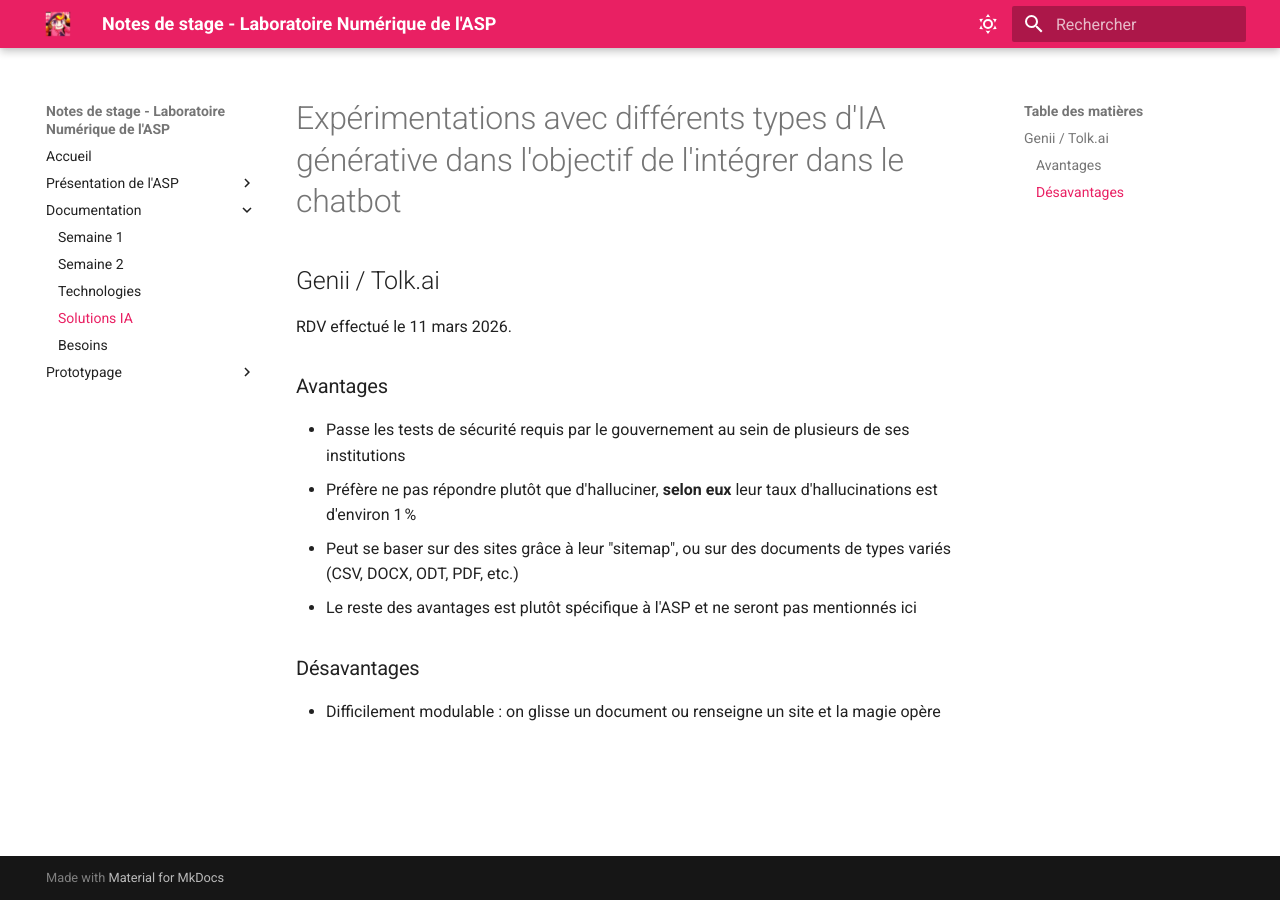
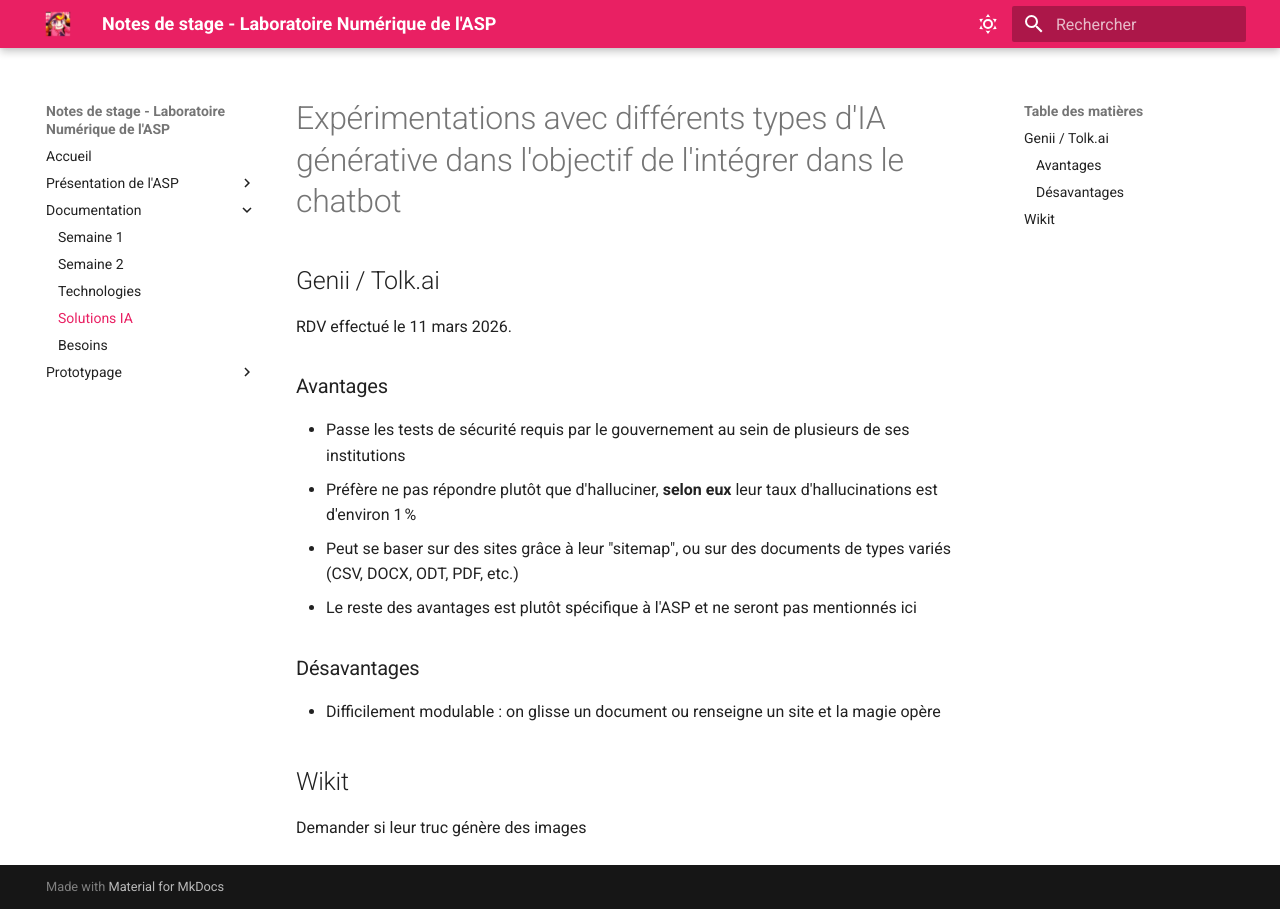
Before and after one commit to naguiagahnim/ASP-Mkdocs, an MkDocs documentation site: the page built from docs/2-recherche-chatbots/documentation/Technos/ia-sol.md, in a window 1280 px wide. Built offline with MkDocs 1.6.1 and Material for MkDocs 9.7.7, drawn with Linux system fonts in a browser that asks for light colours.

Commit message:
ajout notes réunion

```diff
--- a/docs/2-recherche-chatbots/documentation/Technos/ia-sol.md
+++ b/docs/2-recherche-chatbots/documentation/Technos/ia-sol.md
@@ -16,3 +16,6 @@
 
 ### Désavantages
   - Difficilement modulable : on glisse un document ou renseigne un site et la magie opère
+
+## Wikit
+Demander si leur truc génère des images
```
